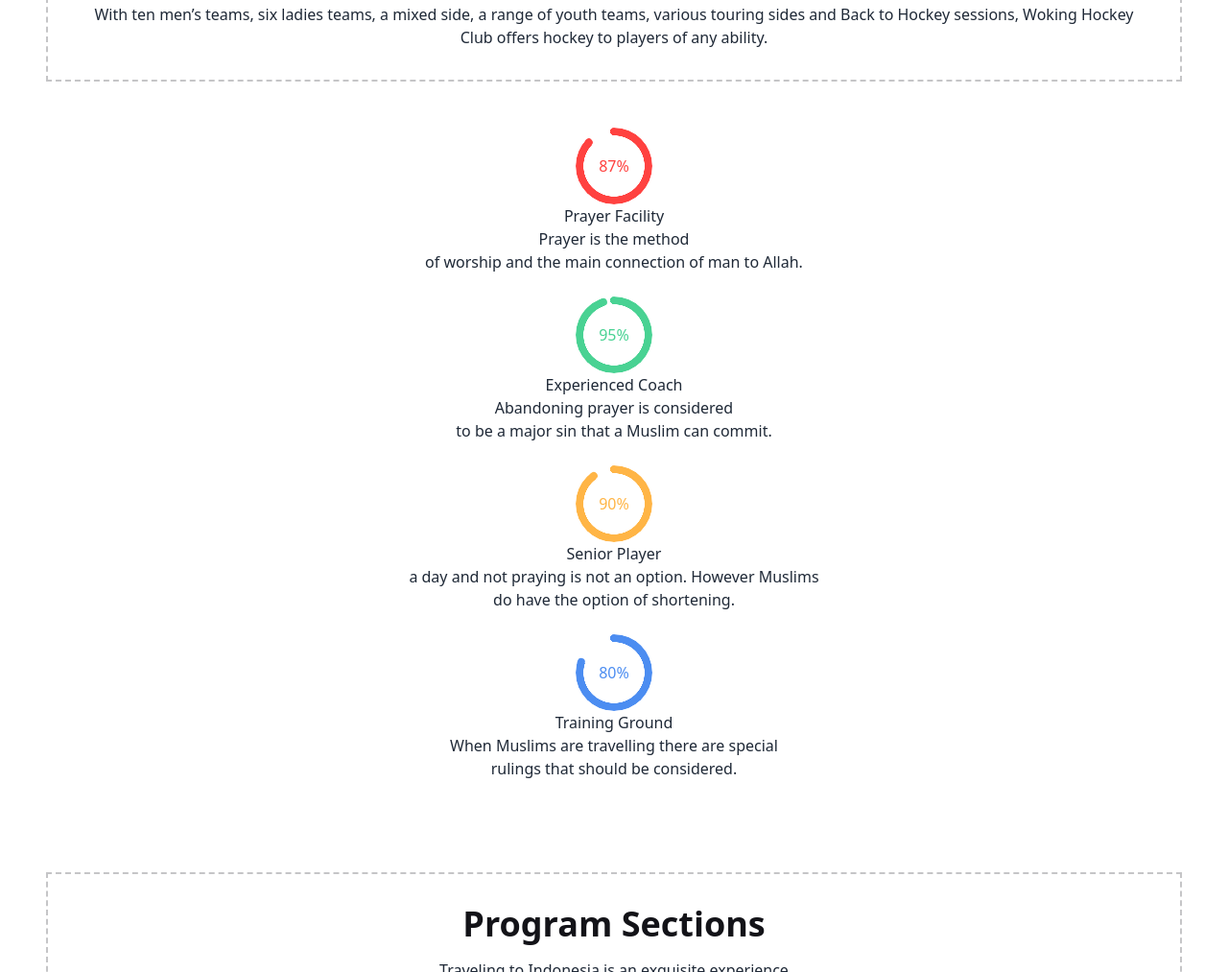
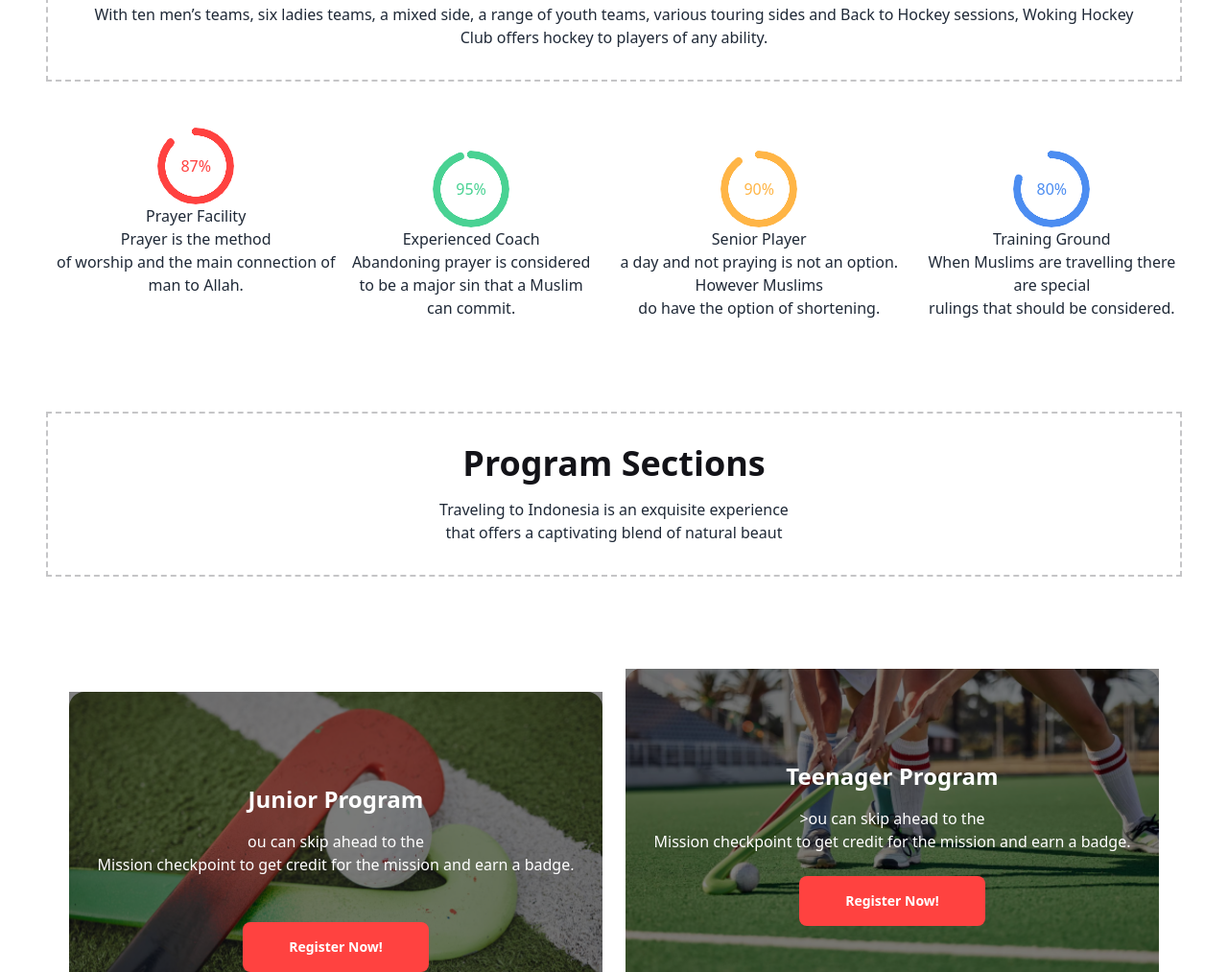
Before and after one commit to Abusayem99133/my--third-assignment, a plain HTML site: page index.html in a window 1280 px wide. Shown: the part 947-1960 px from the top of the page at 96% size. Drawn offline with nearby package versions, Linux system fonts and the light colour scheme.

Commit message:
responsive work

```diff
--- a/index.html
+++ b/index.html
@@ -146,7 +146,7 @@
       </div>
 
       <!-- radial progress  -->
-      <div class="flex flex-col space-y-6 md:flex-col justify-between mt-12">
+      <div class="flex flex-wrap space-y-6 md:flex-nowrap justify-between mt-12">
 
        <div>
         <div class="radial-progress text-[#FF4240]" style="--value:87;" role="progressbar">87%</div>
```
